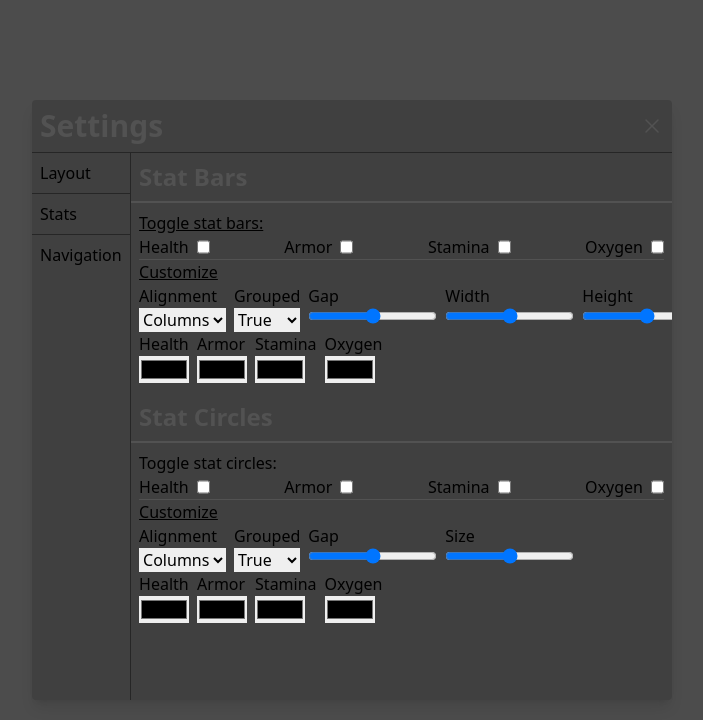
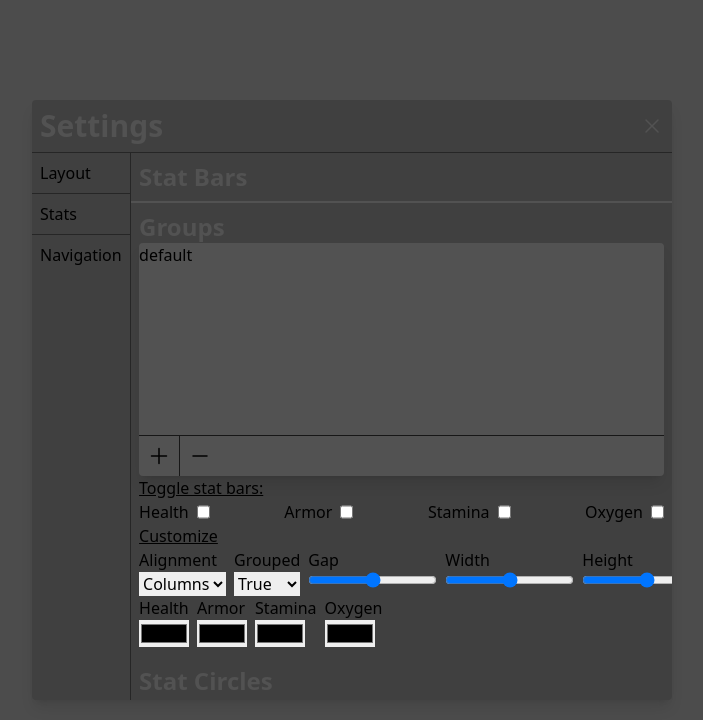
Before and after one commit to Clxssyy/classy-fivem, a React (Vite) app in the folder classy-hud/packages/ui/: page / in a window 1280 px wide. Both pictures are taken after a click on the button "Stats". Shown: the top 720 px of the page, without its empty margins (288-991 px from the left). Built offline with nearby package versions, Linux system fonts and the light colour scheme.

Commit message:
Update Settings layout

```diff
--- a/classy-hud/packages/ui/src/index.css
+++ b/classy-hud/packages/ui/src/index.css
@@ -2,14 +2,14 @@
 @tailwind components;
 @tailwind utilities;
 
-#activeSettings::-webkit-scrollbar {
+.custom-scroll::-webkit-scrollbar {
   @apply w-3;
 }
 
-#activeSettings::-webkit-scrollbar-thumb {
+.custom-scroll::-webkit-scrollbar-thumb {
   @apply rounded bg-black/40 hover:bg-neutral-700;
 }
 
-#activeSettings::-webkit-scrollbar-track {
+.custom-scroll::-webkit-scrollbar-track {
   @apply rounded-br;
 }
--- a/classy-hud/packages/ui/src/pages/hud/components/HudSettings.tsx
+++ b/classy-hud/packages/ui/src/pages/hud/components/HudSettings.tsx
@@ -81,9 +81,7 @@ const HudSettings = ({
               <button className='p-2'>Navigation</button>
             </div>
           </div>
-          <div id='activeSettings' className='grow flex flex-col overflow-y-scroll'>
-            {activePage}
-          </div>
+          <div className='grow flex flex-col overflow-y-scroll custom-scroll'>{activePage}</div>
         </section>
       </div>
     </div>
--- a/classy-hud/packages/ui/src/pages/hud/components/StatsPage.tsx
+++ b/classy-hud/packages/ui/src/pages/hud/components/StatsPage.tsx
@@ -1,3 +1,4 @@
+import { MinusIcon, PlusIcon } from '@heroicons/react/24/solid'
 import { useEffect } from 'react'
 
 interface StatsPageProps {
@@ -79,8 +80,26 @@ const StatsPage = ({ statBars, setStatBars, statCircles, setStatCircles }: Stats
   return (
     <>
       <section className='divide-y-2 divide-neutral-600'>
-        <h2 className='font-bold text-2xl p-2 text-neutral-600'>Stat Bars</h2>
-        <div className='p-2 divide-y divide-neutral-600'>
+        <h1 className='font-bold text-2xl p-2 text-neutral-600'>Stat Bars</h1>
+        <section className='p-2'>
+          <h2 className='font-bold text-2xl text-neutral-600'>Groups</h2>
+          <div
+            id='stat-bar-groups-container'
+            className='rounded overflow-hidden bg-neutral-600 flex flex-col divide-y divide-neutral-900 shadow-lg'
+          >
+            <div id='stat-bar-groups' className='overflow-y-scroll custom-scroll h-48'>
+              <div>default</div>
+            </div>
+            <div id='stat-bar-groups-options' className='flex divide-x divide-neutral-900'>
+              <button className='p-2'>
+                <PlusIcon className='h-6 w-6' />
+              </button>
+
+              <button className='p-2'>
+                <MinusIcon className='h-6 w-6' />
+              </button>
+            </div>
+          </div>
           <div>
             <p className='underline'>Toggle stat bars:</p>
             <div className='flex gap-2 justify-between'>
@@ -179,7 +198,7 @@ const StatsPage = ({ statBars, setStatBars, statCircles, setStatCircles }: Stats
               </div>
             </div>
           </div>
-        </div>
+        </section>
       </section>
       <section className='divide-y-2 divide-neutral-600'>
         <h2 className='font-bold text-neutral-600 text-2xl p-2'>Stat Circles</h2>
```
